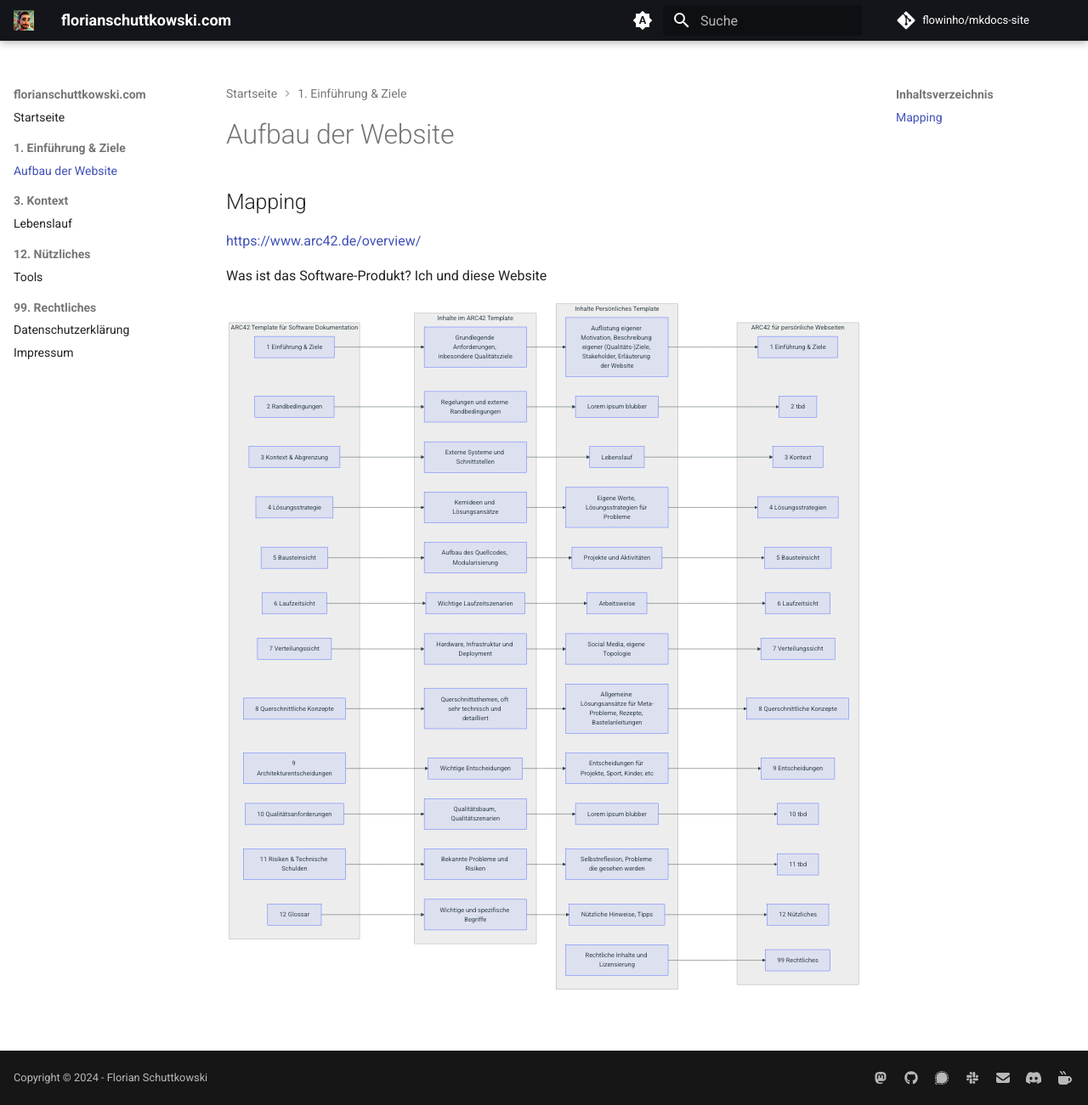
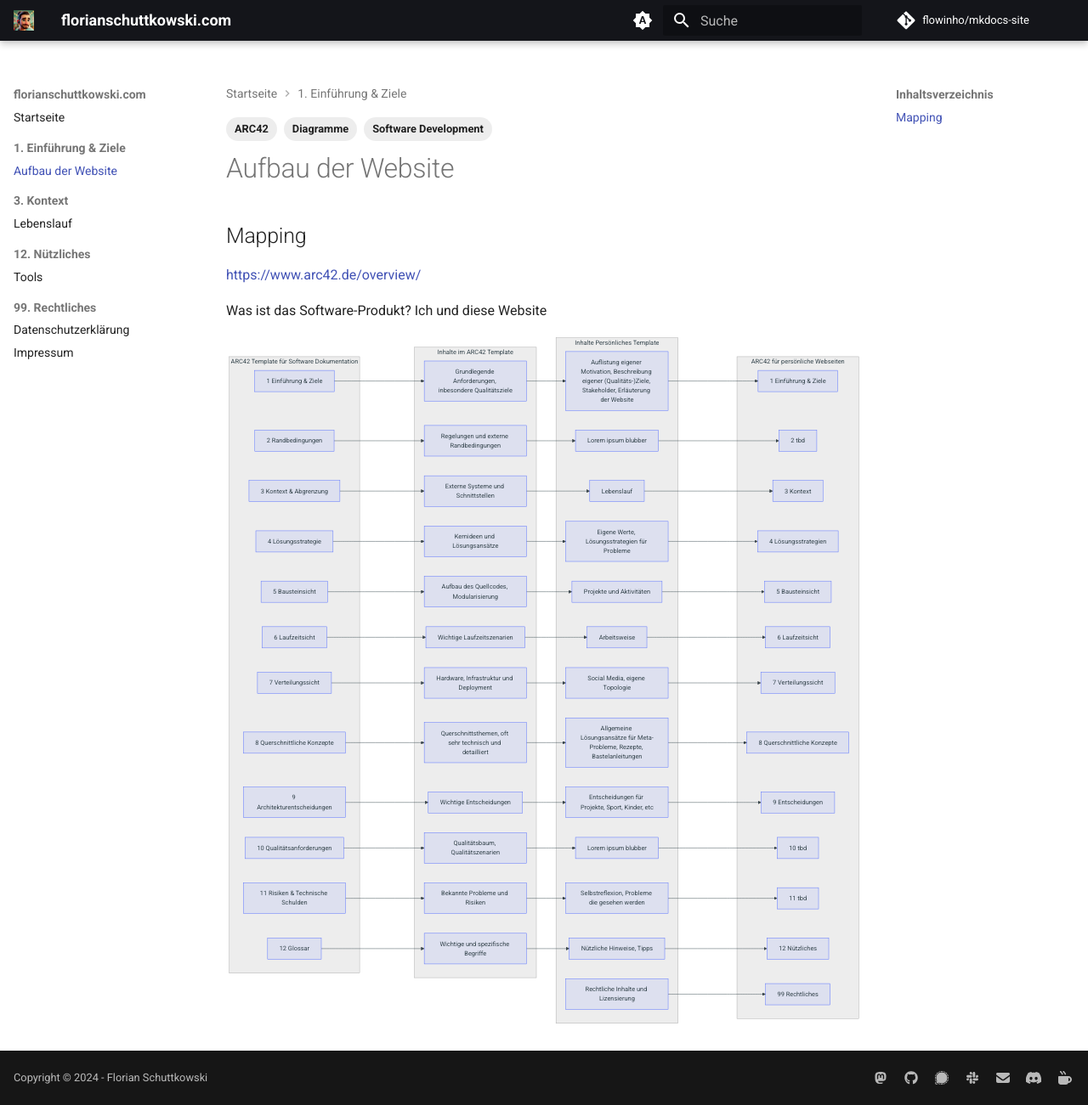
Before and after one commit to md42/arc42-website, an MkDocs documentation site: the page built from docs/einfuehrung/mapping.md, in a window 1280 px wide and 1301 px high. Shown: the whole window at 85% size. Built offline with MkDocs 1.6.1 and Material for MkDocs 9.7.7, drawn with Linux system fonts in a browser that asks for light colours; plug-ins that fetch from the network failed and are left out; comment, search, counter and statistics services are not loaded.

Commit message:
Update mapping.md

```diff
--- a/docs/einfuehrung/mapping.md
+++ b/docs/einfuehrung/mapping.md
@@ -1,3 +1,10 @@
+---
+tags:
+    - ARC42
+    - Diagramme
+    - Software Development
+---
+
 # Aufbau der Website
 
 ## Mapping
```
